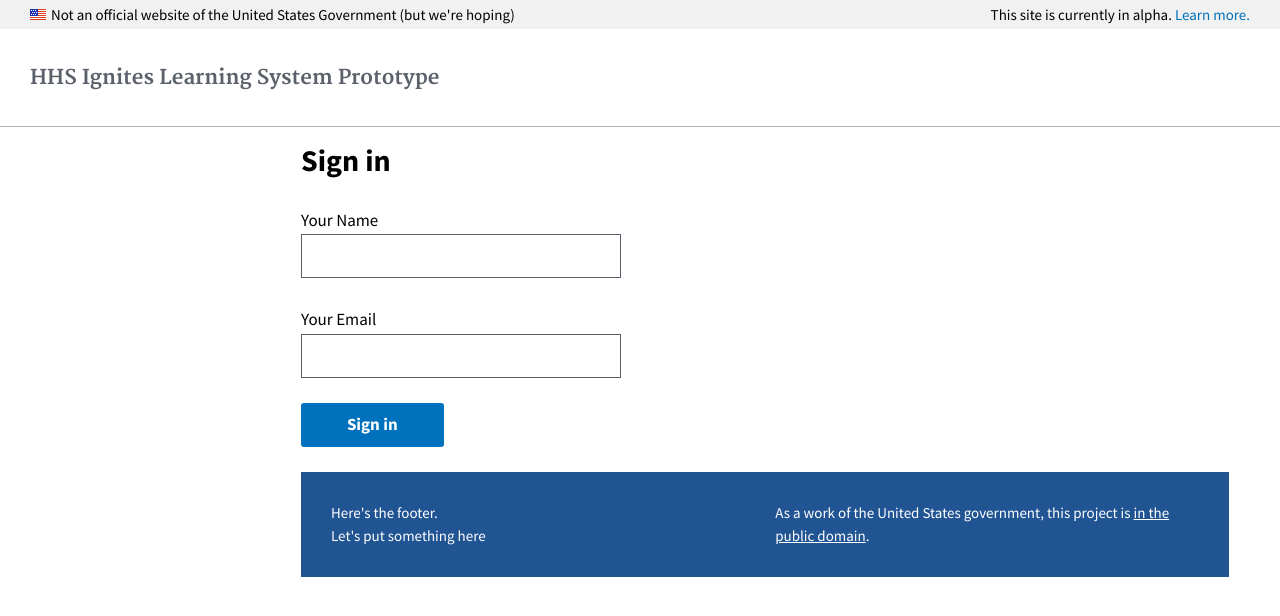
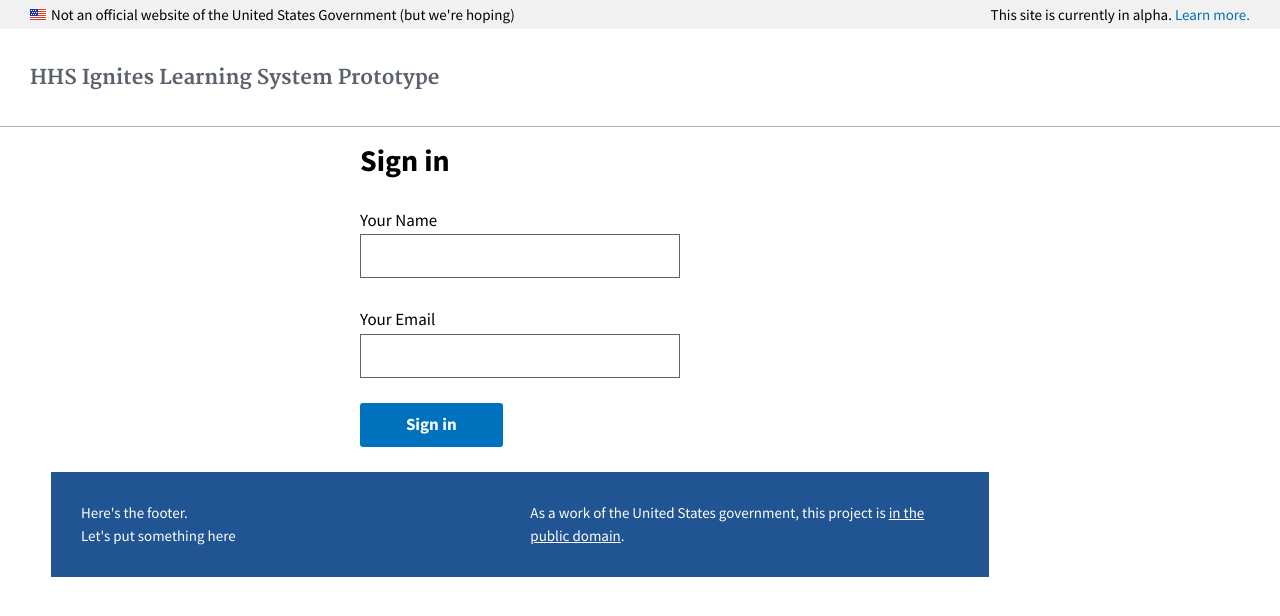
Before and after one commit to erickemde/erickemde.github.io, a plain HTML site: page index.html in a window 1280 px wide. Drawn offline with Linux system fonts and the light colour scheme.

Commit message:
Centered login on index.html

```diff
--- a/index.html
+++ b/index.html
@@ -64,10 +64,9 @@
 </header>
 <div class="overlay"></div>
 
-<div class="main-content" id="main-content">
+<div class="main-content" id="main-content" style="width:100%">
   <div class="styleguide-content usa-content">
-
-
+  <div style="margin:auto; width:320px;">
   <form action="mandatory.html">
     <fieldset>
       <legend class="usa-drop_text">Sign in</legend>
@@ -78,7 +77,7 @@
       <input type="submit" value="Sign in">
     </fieldset>
   </form>
-
+</div>
   <footer class="usa-styleguide-footer">
     <div class="usa-grid">
       <div class="usa-width-one-half">
@@ -91,6 +90,7 @@
     </div>
   </footer>
 </div>
+</div>
 <script src="assets/js/vendor/jquery-1.11.3.min.js"></script>
 <!--[if lt IE 9]>
   <script src="assets/js/vendor/selectivizr-min.js"></script>
```
